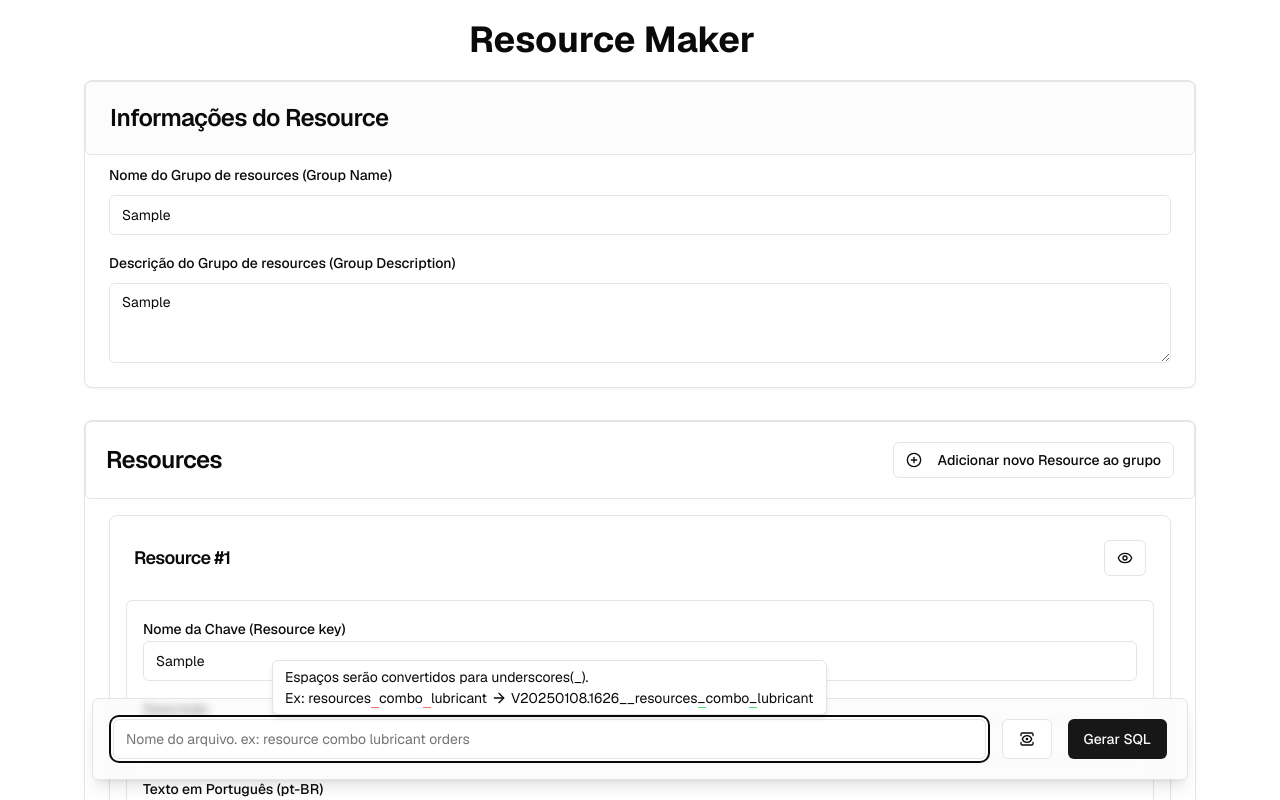
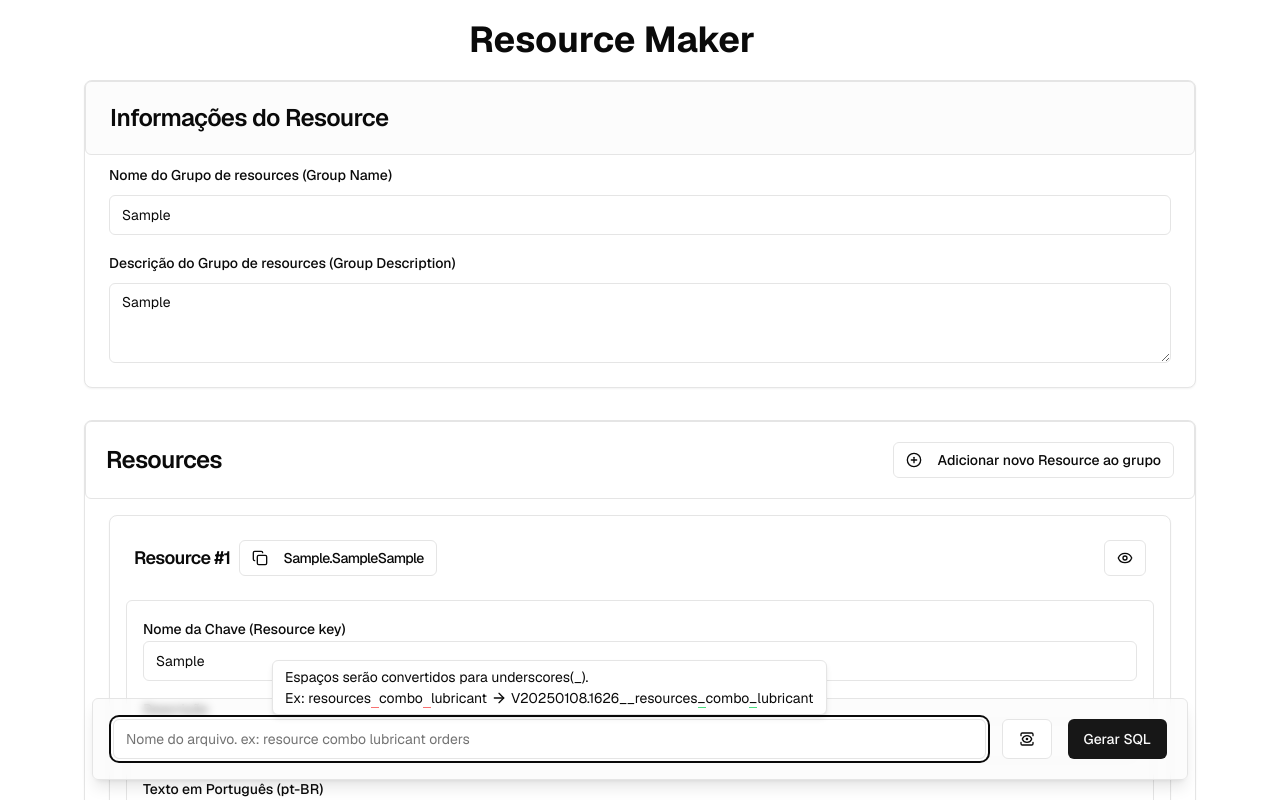
Before and after one commit to dilincoln/resource-maker, a Next.js app: page / in a window 1280 px wide. Both pictures are taken after typing "Sample", "Sample", "Sample", "Sample", "Sample", "Sample" into the empty fields and a click on the button "Gerar SQL". Shown: the top 800 px of the page. Built offline with nearby package versions, Linux system fonts and the light colour scheme; no server answers; what deepl-node would draw is missing.

Commit message:
feat: add resource key preview and copy functionality in ResourceKeyFormPart component

```diff
--- a/src/components/resource-key-form-part.tsx
+++ b/src/components/resource-key-form-part.tsx
@@ -11,6 +11,8 @@ import { Button } from "./ui/button"
 import { useEffect, useState } from "react"
 import { Card, CardContent, CardHeader, CardTitle } from "./ui/card"
 import {
+  Check,
+  Copy,
   EyeIcon,
   EyeOffIcon,
   LanguagesIcon,
@@ -26,6 +28,7 @@ import {
 } from "./ui/tooltip"
 import { translate } from "@/server-actions/translate"
 import { toast } from "sonner"
+import { capitalize } from "@/util/capitalize"
 
 interface ResourceKeyFormPartProps {
   index: number
@@ -38,6 +41,8 @@ export function ResourceKeyFormPart({
 }: ResourceKeyFormPartProps) {
   const [isCollapsed, setIsCollapsed] = useState(true)
   const [canTranslate, setCanTranslate] = useState("")
+  const [isCopied, setIsCopied] = useState(false)
+  const [resourceKeyPreview, setResourceKeyPreview] = useState("")
   const [isLoadingTranslation, setIsLoadingTranslation] = useState(false)
   const { formState, watch, register, setValue } = useFormContext<{
     keys: ResourceKey[]
@@ -55,6 +60,19 @@ export function ResourceKeyFormPart({
 
   useEffect(() => {
     const { unsubscribe } = watch((value) => {
+      const resourceGroupKey = capitalize(
+        (value as { name: string }).name
+      ).trim()
+      const resourceKey = capitalize(`${value.keys?.[index]?.name}`).trim()
+
+      if (resourceGroupKey && resourceKey) {
+        setResourceKeyPreview(
+          `${resourceGroupKey}.${resourceGroupKey}${resourceKey}`
+        )
+      } else {
+        setResourceKeyPreview("")
+      }
+
       setCanTranslate(`${value.keys?.[index]?.ptBR}`)
     })
 
@@ -103,6 +121,16 @@ export function ResourceKeyFormPart({
     }
   }
 
+  const handleCopy = async () => {
+    try {
+      await navigator.clipboard.writeText(resourceKeyPreview)
+      setIsCopied(true)
+      setTimeout(() => setIsCopied(false), 2000) // Reset after 2 seconds
+    } catch (err) {
+      console.error("Failed to copy text: ", err)
+    }
+  }
+
   return (
     <Collapsible open={isCollapsed} onOpenChange={setIsCollapsed}>
       <Card
@@ -114,12 +142,35 @@ export function ResourceKeyFormPart({
         <CardHeader>
           <CardTitle>
             <div className="flex items-center justify-between gap-2">
+              <div className="flex gap-2 items-center">
                 <Label
                   className="text-lg font-semibold"
                   htmlFor={`keys.${index}.name`}
                 >
                   Resource #{index + 1}
                 </Label>
+
+                {resourceKeyPreview && (
+                  <Button
+                    size="sm"
+                    type="button"
+                    onClick={handleCopy}
+                    variant="outline"
+                  >
+                    {isCopied ? (
+                      <>
+                        <Check className="mr-2 size-4" />
+                        Copiado!
+                      </>
+                    ) : (
+                      <>
+                        <Copy className="mr-2 size-4" />
+                        {resourceKeyPreview}
+                      </>
+                    )}
+                  </Button>
+                )}
+              </div>
 
               <div className="flex items-center gap-2">
                 <CollapsibleTrigger asChild>
```
Lines whose indentation alone changed are shown as unchanged.
